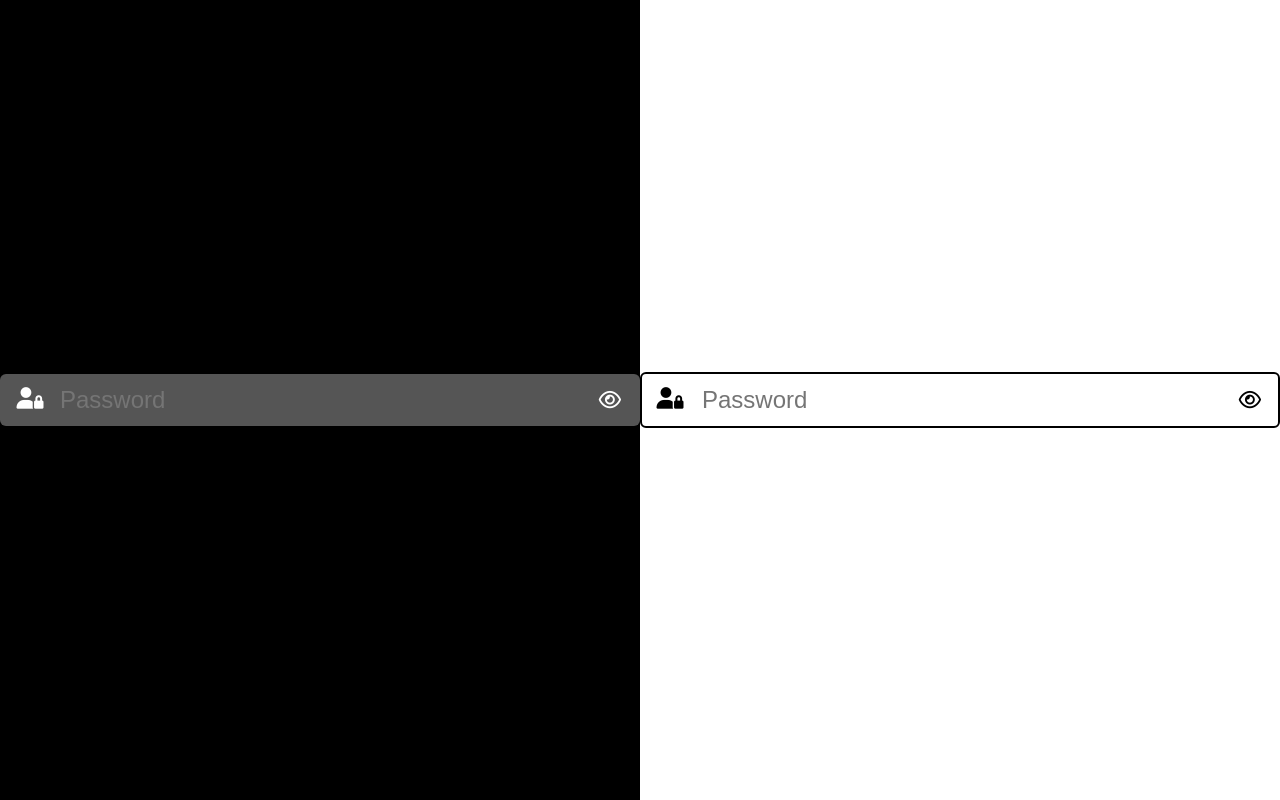
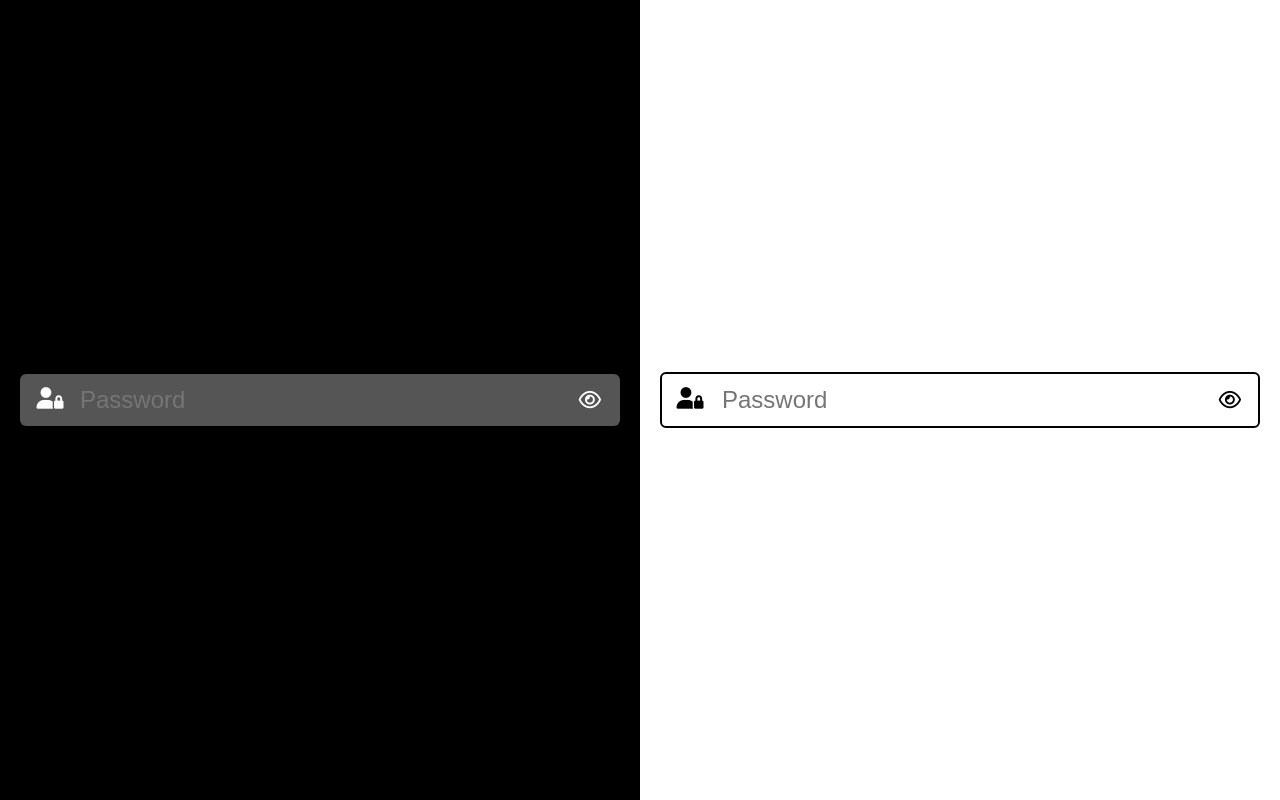
Before and after one commit to dennisbartol/Show-Hide, a plain HTML site: page index.html in a window 1280 px wide. Drawn offline with Linux system fonts and the light colour scheme.

Commit message:
Update showHidePassword.css

```diff
--- a/showHidePassword.css
+++ b/showHidePassword.css
@@ -30,7 +30,7 @@ body {
 }
 
 .input-wrapper {
-    width: 98em;
+    width: 25em;
     position: relative;
 }
 
```
